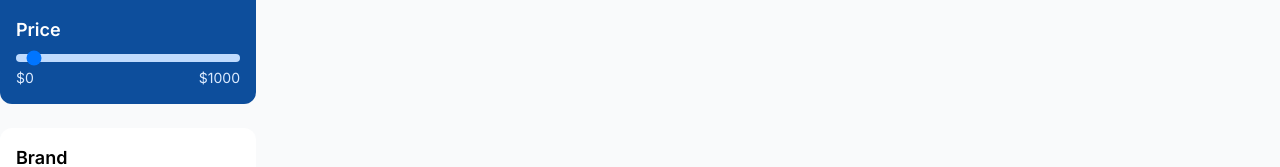
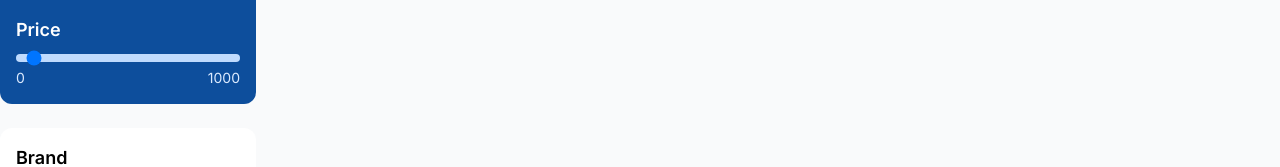
Before and after one commit to Surjendu-kar/Whatbytes, a Next.js app: page / in a window 1280 px wide. Shown: the part 314-481 px from the top of the page. Built offline with nearby package versions, Linux system fonts and the light colour scheme.

Commit message:
Update Sidebar component styling by adding cursor pointer to radio buttons and modifying range input labels for improved clarity.

```diff
--- a/components/Sidebar.tsx
+++ b/components/Sidebar.tsx
@@ -18,7 +18,7 @@ function Sidebar() {
                 type="radio"
                 name="category"
                 value={category}
-                className="w-4 h-4 text-blue-600 focus:ring-blue-500"
+                className="w-4 h-4 text-blue-600 focus:ring-blue-500 cursor-pointer"
               />
               <span className="text-sm">{category}</span>
             </label>
@@ -34,12 +34,11 @@ function Sidebar() {
             type="range"
             min="0"
             max="1000"
-
             className="w-full h-2 bg-blue-200 rounded-lg appearance-none cursor-pointer slider"
           />
           <div className="flex justify-between text-sm text-blue-100">
-            <span>$0</span>
-            <span>$1000</span>
+            <span>0</span>
+            <span>1000</span>
           </div>
 
         </div>
```
